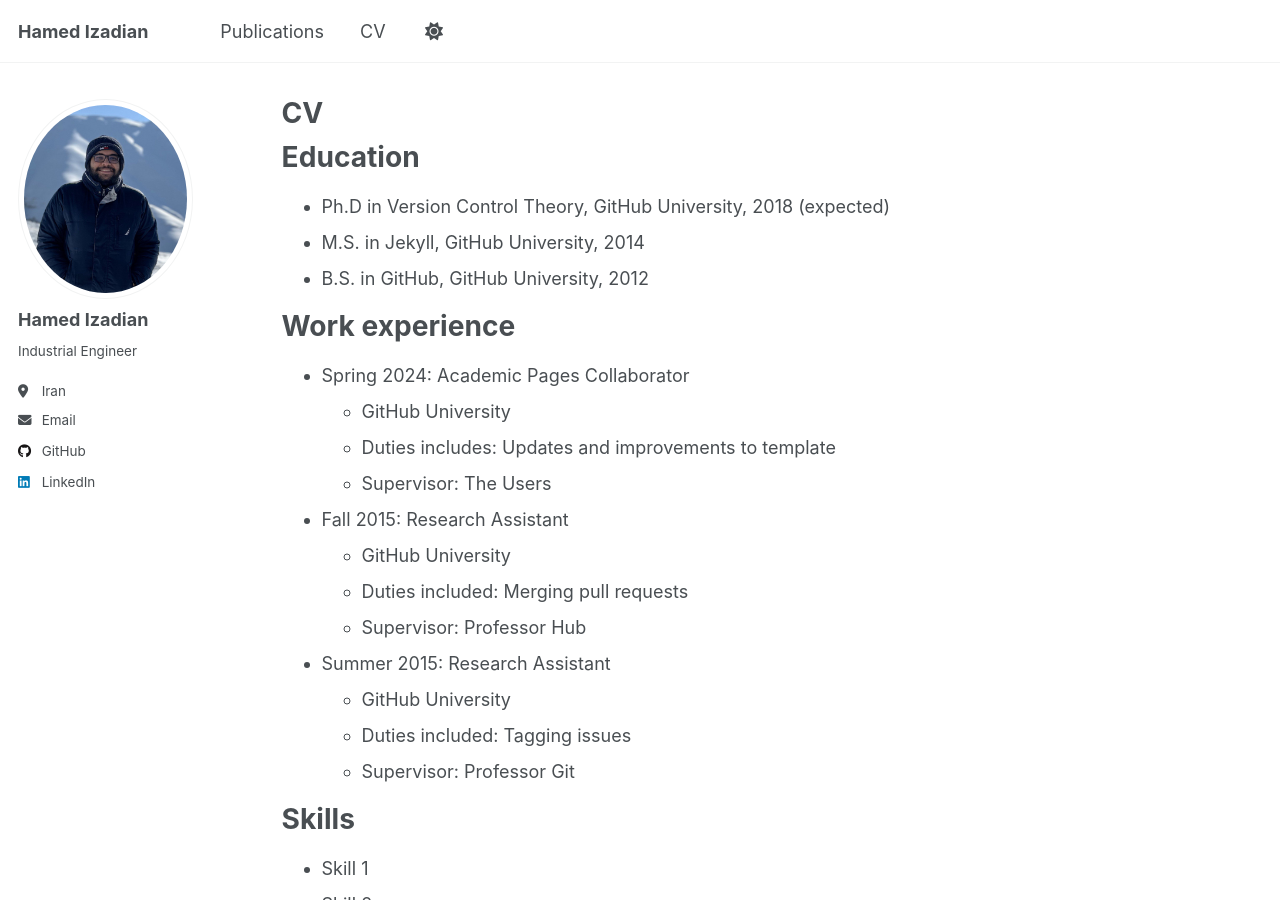
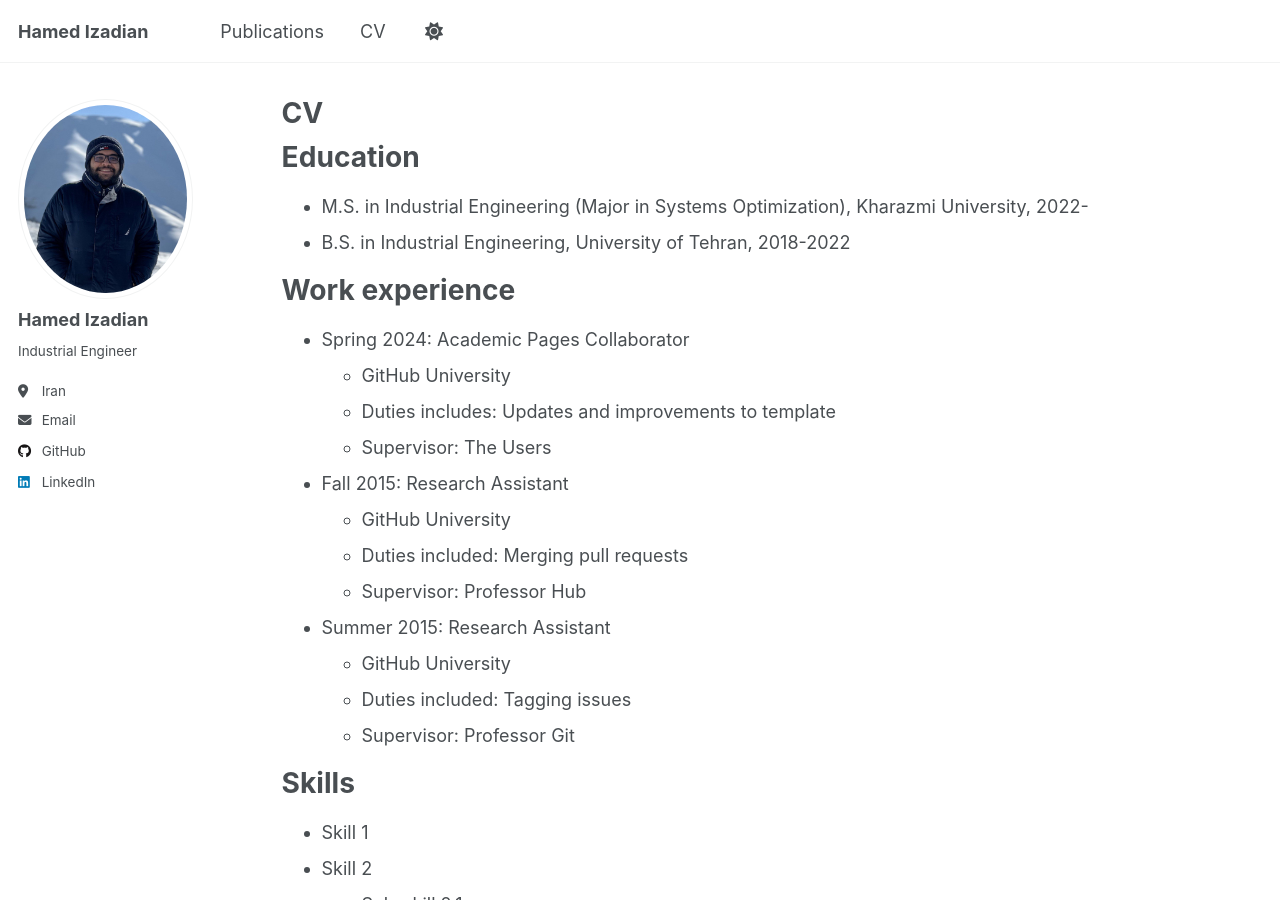
Before and after one commit to HamedIzadian/HamedIzadian.github.io, a Jekyll site: the page built from _pages/cv.md, in a window 1280 px wide and 900 px high. Built offline with Jekyll 4.4.1, drawn with Linux system fonts in a browser that asks for light colours.

Commit message:
Update cv.md

```diff
--- a/_pages/cv.md
+++ b/_pages/cv.md
@@ -11,9 +11,8 @@ redirect_from:
 
 Education
 ======
-* Ph.D in Version Control Theory, GitHub University, 2018 (expected)
-* M.S. in Jekyll, GitHub University, 2014
-* B.S. in GitHub, GitHub University, 2012
+* M.S. in Industrial Engineering (Major in Systems Optimization), Kharazmi University, 2022-
+* B.S. in Industrial Engineering, University of Tehran, 2018-2022
 
 Work experience
 ======
```
